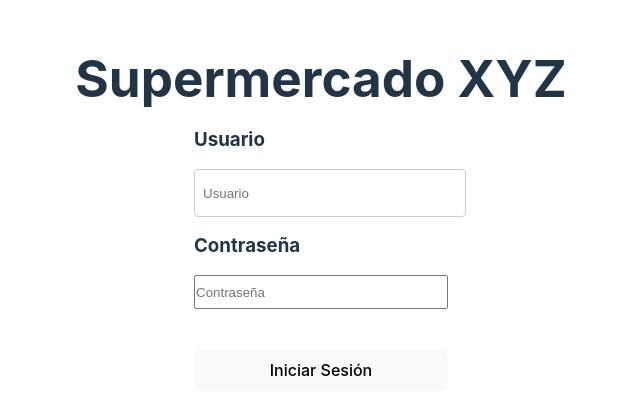
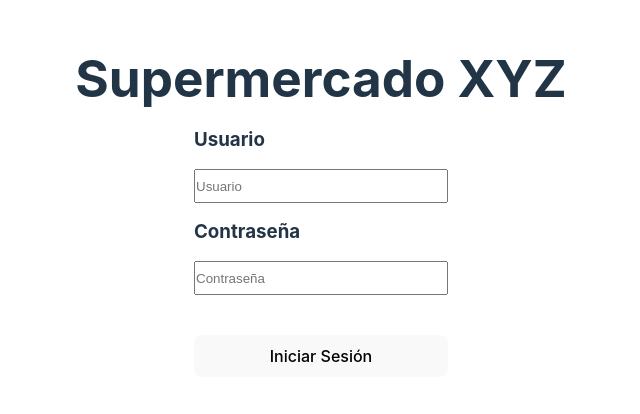
Before and after one commit to JuanRx19/Miniproyecto-1, a React (Vite) app in the folder crud/: page / in a window 1280 px wide. Shown: the part 200-614 px from the top of the page, without its empty margins (319-959 px from the left). Built offline with nearby package versions, Linux system fonts and the light colour scheme; no server answers.

Commit message:
Registro de ventas fixed

```diff
--- a/crud/src/assets/styles/RegistroVentas.css
+++ b/crud/src/assets/styles/RegistroVentas.css
@@ -11,14 +11,14 @@
     margin-bottom: 15px;
 }
 
-label {
+.form-group label {
     display: block;
     margin-bottom: 5px;
     font-weight: bold;
 }
 
-input[type="text"],
-input[type="number"] {
+.form-group input[type="text"],
+.form-group input[type="number"] {
     width: 100%;
     padding: 8px;
     border: 1px solid #ccc;
--- a/crud/src/components/RegistroVentas.jsx
+++ b/crud/src/components/RegistroVentas.jsx
@@ -1,8 +1,9 @@
-import React, { useState, useEffect } from 'react';
+import { useState, useEffect } from 'react';
 import "../assets/styles/RegistroVentas.css";
 import axios from 'axios';
 
 function RegistroVentas() {
+    const apiUrl = import.meta.env.VITE_API_URL;
     const [producto, setProducto] = useState('');
     const [cantidad, setCantidad] = useState('');
     const [precioUnitario, setPrecioUnitario] = useState('');
@@ -10,7 +11,7 @@ function RegistroVentas() {
 
     // Obtener la lista de productos desde el backend al cargar el componente
     useEffect(() => {
-        axios.get('/api/productos/')
+        axios.get(`${apiUrl}/api/producto/`)
             .then(response => {
                 setProductos(response.data);
             })
@@ -48,8 +49,8 @@ function RegistroVentas() {
                     >
                         <option value="">Selecciona un producto</option>
                         {productos.map(prod => (
-                            <option key={prod.id} value={prod.id}>
-                                {prod.nombre}
+                            <option key={prod.IdProducto} value={prod.IdProducto}>
+                                {prod.NombreProducto}
                             </option>
                         ))}
                     </select>
```
